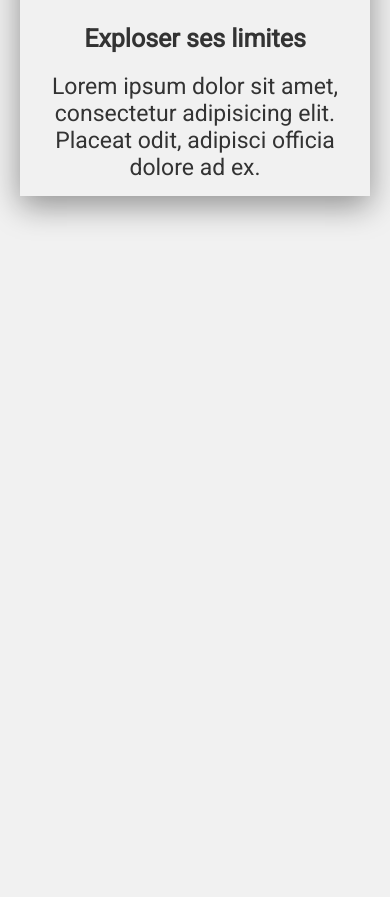
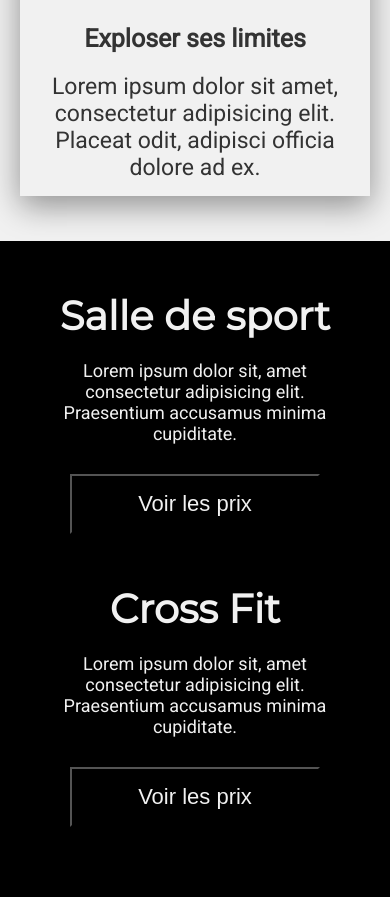
Before and after one commit to Noura-BS/ProjectGym, a plain HTML site: page index.html in a window 390 px wide. Shown: the part 2590-3487 px from the top of the page. Before the commit the page ends 2831 px from the top, so only its background shows below. Drawn offline with Linux system fonts and the light colour scheme.

Commit message:
Ajout section Choix

```diff
--- a/index.html
+++ b/index.html
@@ -75,6 +75,24 @@
 
     </section>
 
+       <!-- Section 2 choix -->
+
+       <section id="choix">
+
+        <div class="entrainement-choix">
+            <h3>Salle de sport</h3>
+            <p>Lorem ipsum dolor sit, amet consectetur adipisicing elit. Praesentium accusamus minima cupiditate.</p>
+            <button class="btn-outline-choix" type="button">Voir les prix</button>
+        </div>
+
+        <div class="entrainement-choix">
+            <h3>Cross Fit</h3>
+            <p>Lorem ipsum dolor sit, amet consectetur adipisicing elit. Praesentium accusamus minima cupiditate.</p>
+            <button class="btn-outline-choix" type="button">Voir les prix</button>
+        </div>
+
+       </section>
+
 
 
 
--- a/style.css
+++ b/style.css
@@ -248,3 +248,75 @@ h1 {
         margin: 0 10px 45px;
     }
 }
+
+/* ---------- Section choix ---------- */
+
+#choix {
+    display: flex;
+    justify-content: center;
+    align-items: center;
+    background: #000;
+}
+
+.entrainement-choix {
+    width: 30%;
+    text-align: center;
+    color: #f1f1f1;
+    margin: 50px 20px 70px;
+}
+
+.entrainement-choix h3 {
+    font-size: 50px;
+    margin-bottom: 20px;
+    font-family: Montserrat, Arial, Helvetica, sans-serif;
+}
+.entrainement-choix p {
+    font-size: 18px;
+    width: 70%;
+    margin: 0 auto 30px;
+}
+.btn-outline-choix {
+    width: 300px;
+    padding: 15px 0;
+    font-size: 22px;
+    background: #000;
+    color: #f1f1f1;
+    cursor: pointer;
+}
+.btn-outline-choix:hover {
+    transition: all 0.2s ease-in-out;
+    background: #fff;
+    color: #000;
+}
+
+@media screen and (max-width: 1200px) {
+    .entrainement-choix {
+        width: 400px;
+    }
+}
+
+@media screen and (max-width: 775px) {
+    #choix {
+        flex-direction: column;
+    }
+    .entrainement-choix h3 {
+        font-size: 40px;
+        margin-bottom: 20px;
+    }
+    .btn-outline-choix {
+        width: 250px;
+    }
+    .entrainement-choix {
+        width: 350px;
+        margin: 50px 0px 70px;
+    }
+    .entrainement-choix:nth-child(1) {
+        margin: 50px 20px 0px;
+    }
+}
+
+@media screen and (max-width: 1200px) {
+    .entrainement-choix {
+        width: 400px;
+    }
+}
```
